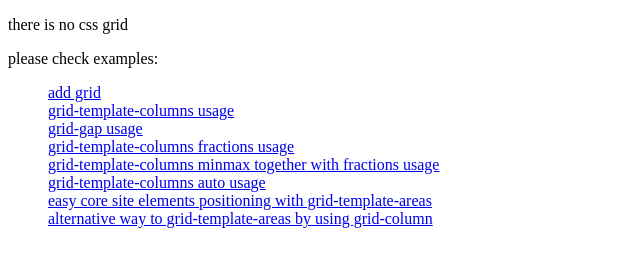
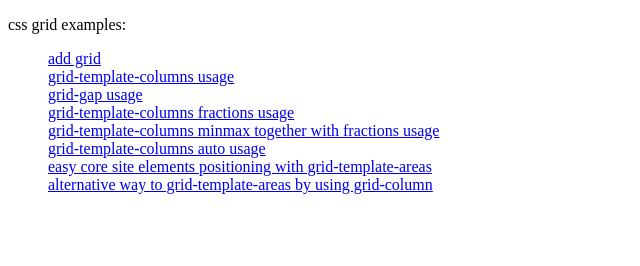
Before and after one commit to daggerok/css-grid, a website: page index.html in a window 1280 px wide. Shown: the whole page, without its empty margins (0-640 px from the left). Drawn offline with Linux system fonts and the light colour scheme.

Commit message:
This Is Why We Don't Push To Production On Fridays (C) whatthecommit.com

```diff
--- a/index.html
+++ b/index.html
@@ -11,8 +11,7 @@
   </style>
 </head>
 <body class="container">
-<p>there is no css grid</p>
-<p>please check examples:</p>
+<p>css grid examples:</p>
 <ul>
   <li><a href="./add-grid/">add grid</a></li>
   <li><a href="./grid-template-columns/">grid-template-columns usage</a></li>
```
Also changed, not shown: package.json (+10 -4 lines), .travis.yml (added), README.md, 4 other files.
